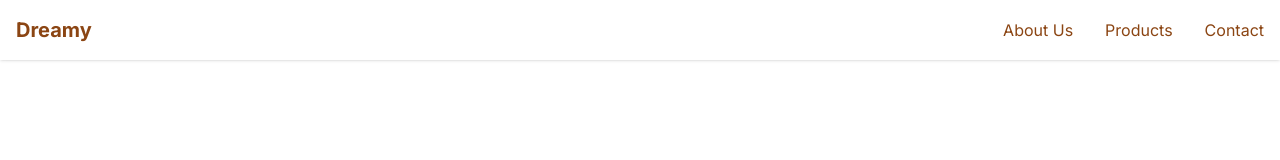
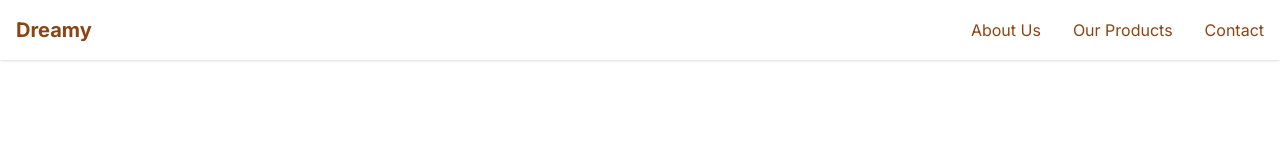
Before and after one commit to dibrandon/co, a Next.js app: page / in a window 1280 px wide. Shown: the top 160 px of the page. Built offline with nearby package versions, Linux system fonts and the light colour scheme.

Commit message:
Navbar link product cambiado al publico. Estetico.

```diff
--- a/src/components/Navbar.js
+++ b/src/components/Navbar.js
@@ -56,7 +56,7 @@ export default function Navbar() {
             <a href="#about" className="hover:text-secondary">About Us</a>
           </li>
           <li>
-            <a href="#products" className="hover:text-secondary">Products</a>
+            <a href="#products" className="hover:text-secondary">Our Products</a>
           </li>
           <li>
             <a href="#contact" className="hover:text-secondary">Contact</a>
```
